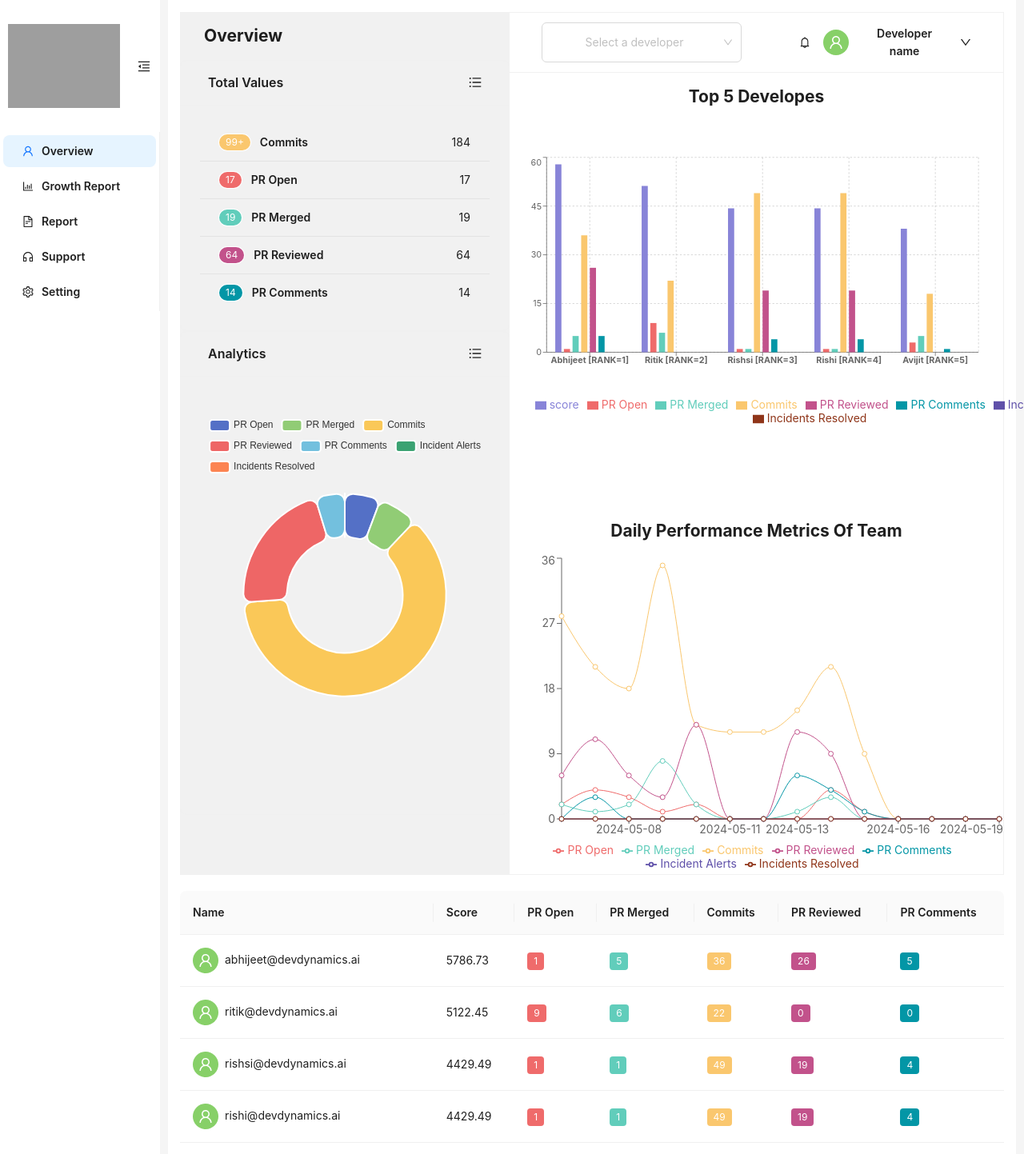
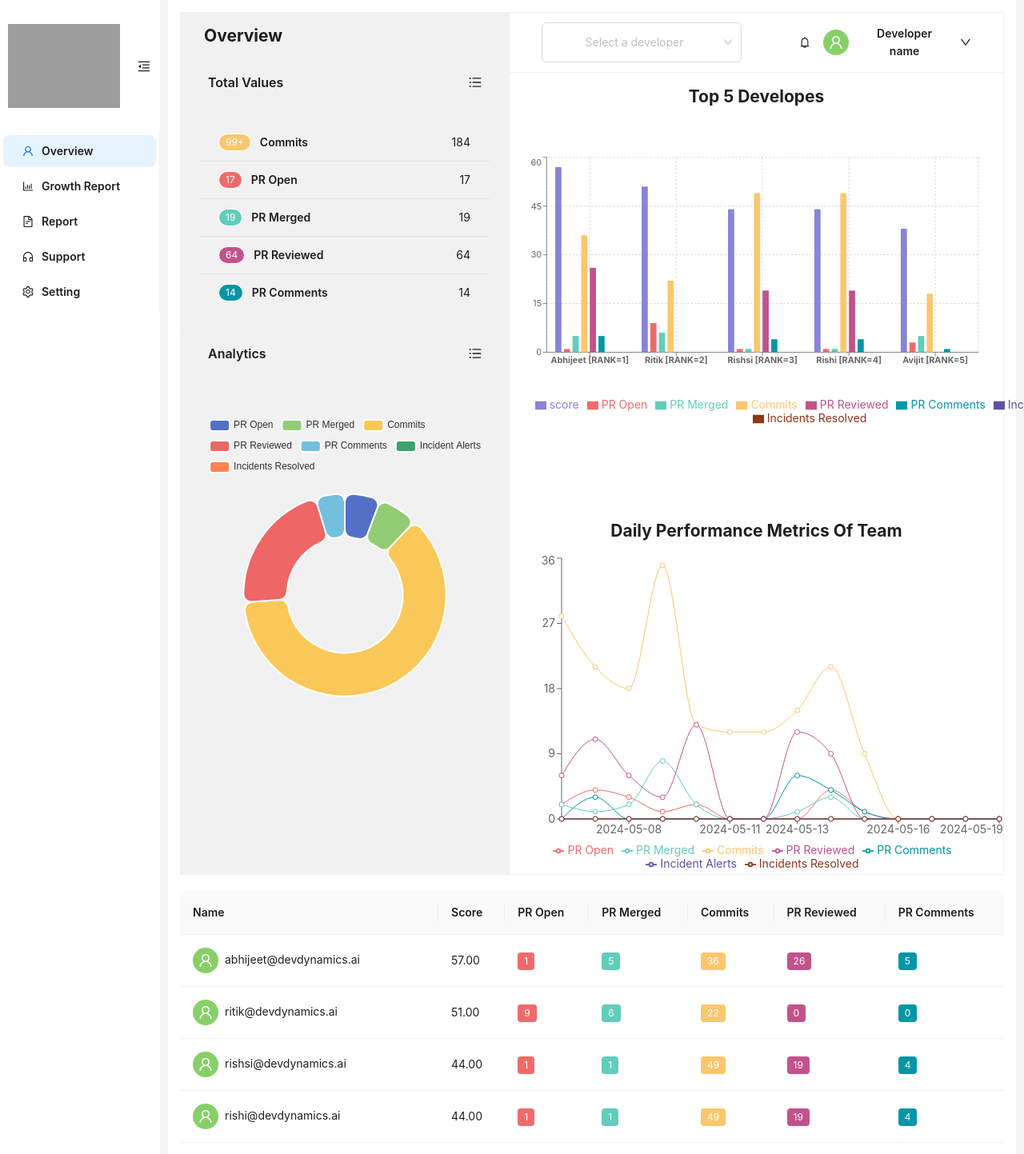
Before and after one commit to RichieRich2020/DevDynamics_Assignment, a React (Create React App) app: page / in a window 1280 px wide. Shown: the top 1443 px of the page at 80% size. Built offline with nearby package versions, Linux system fonts and the light colour scheme; grey boxes are pictures that could not be loaded.

Commit message:
score digit change

```diff
--- a/src/Components/DeveloperTable.tsx
+++ b/src/Components/DeveloperTable.tsx
@@ -32,7 +32,7 @@ const DeveloperTable: React.FC<DeveloperTableProps> = ({ data }) => {
       title: "Score",
       dataIndex: "score",
       key: "score",
-      render: (score: number) => <span>{score.toFixed(2)}</span>,
+      render: (score: number) => <span>{score.toFixed(2)}</span>, // Render score with 2 decimal places
     },
     {
       title: "PR Open",
@@ -76,21 +76,19 @@ const DeveloperTable: React.FC<DeveloperTableProps> = ({ data }) => {
     },
   ]
 
-  // Function to get color from ActivityMeta based on activity name
   const getActivityColor = (activityName: string) => {
     const activity =
       activityMeta && activityMeta.find((meta) => meta.label === activityName)
-    return activity ? activity.fillColor : "#CCCCCC" // Default color if not found
+    return activity ? activity.fillColor : "#CCCCCC"
   }
 
-  // Transforming data to match column keys and applying color codes
   const dataSource = data.map((developer, index) => ({
     key: index,
     avatar: (
       <Avatar style={{ backgroundColor: "#87d068" }} icon={<UserOutlined />} />
     ),
     name: developer.name,
-    score: parseFloat(developer.score.toFixed(2)), // Show score up to starting 2 digits
+    score: Math.floor(developer.score / 100),
     PR_Open: parseInt(
       developer.totalActivity.find((item) => item.name === "PR Open")?.value ||
         "0",
--- a/src/Components/RankingChart.tsx
+++ b/src/Components/RankingChart.tsx
@@ -7,7 +7,6 @@ import {
   Tooltip,
   Legend,
   CartesianGrid,
-  ResponsiveContainer,
 } from "recharts"
 
 import { useActivityMeta } from "../Context/ActivityMetaContext"
@@ -19,11 +18,9 @@ interface RankingChartProps {
 }
 
 const RankingChart: React.FC<RankingChartProps> = ({ data }) => {
-  const activityMeta = useActivityMeta() // Using activityMeta from context
+  const activityMeta = useActivityMeta()
 
-  // Prepare data for the chart
   const chartData = data.map((developer: SimulateData, index: number) => {
-    // Extracting the username before '@' symbol and capitalizing first letter
     let username =
       developer.name.split("@")[0].charAt(0).toUpperCase() +
       developer.name.split("@")[0].slice(1)
@@ -33,15 +30,13 @@ const RankingChart: React.FC<RankingChartProps> = ({ data }) => {
     const chartObj: {
       name: string
       ranking: number
-      [key: string]: number | string // Index signature for dynamic keys
+      [key: string]: number | string
     } = {
-      name: `${username.trim()} ${rankLabel}`, // Format name with ranking
-      ranking: index + 1, // Ranking starting from 1 (1st, 2nd, 3rd, ...)
+      name: `${username.trim()} ${rankLabel}`,
+      ranking: index + 1,
     }
-
-    // Only include score if there are multiple developers
     if (data.length > 1) {
-      chartObj.score = developer.score / 100
+      chartObj.score = Math.floor(developer.score / 100)
     }
 
     developer.totalActivity.forEach((activity) => {
@@ -50,13 +45,13 @@ const RankingChart: React.FC<RankingChartProps> = ({ data }) => {
 
     return chartObj
   })
-  console.log(chartData, "chartData")
+
   return (
     <ComposedChart
-      width={Math.min(800, window.innerWidth - 50)} // Adjust dynamically based on available width
-      height={400} // Set fixed height or adjust dynamically
+      width={Math.min(800, window.innerWidth - 50)}
+      height={400}
       data={chartData}
-      margin={{ right: 40, bottom: 20 }} // Adjust margins as needed
+      margin={{ right: 40, bottom: 20 }}
     >
       <CartesianGrid strokeDasharray="3 3" />
       <XAxis
@@ -82,18 +77,4 @@ const RankingChart: React.FC<RankingChartProps> = ({ data }) => {
   )
 }
 
-// Custom tooltip component to conditionally render 'score'
-const CustomTooltip = ({ active, payload, label, includeScore }: any) => {
-  if (active && payload && payload.length && includeScore) {
-    return (
-      <div className="custom-tooltip">
-        <p className="label">{`${label}`}</p>
-        <p className="intro">{`Score: ${payload[0].value}`}</p>
-      </div>
-    )
-  }
-
-  return null
-}
-
 export default RankingChart
```
